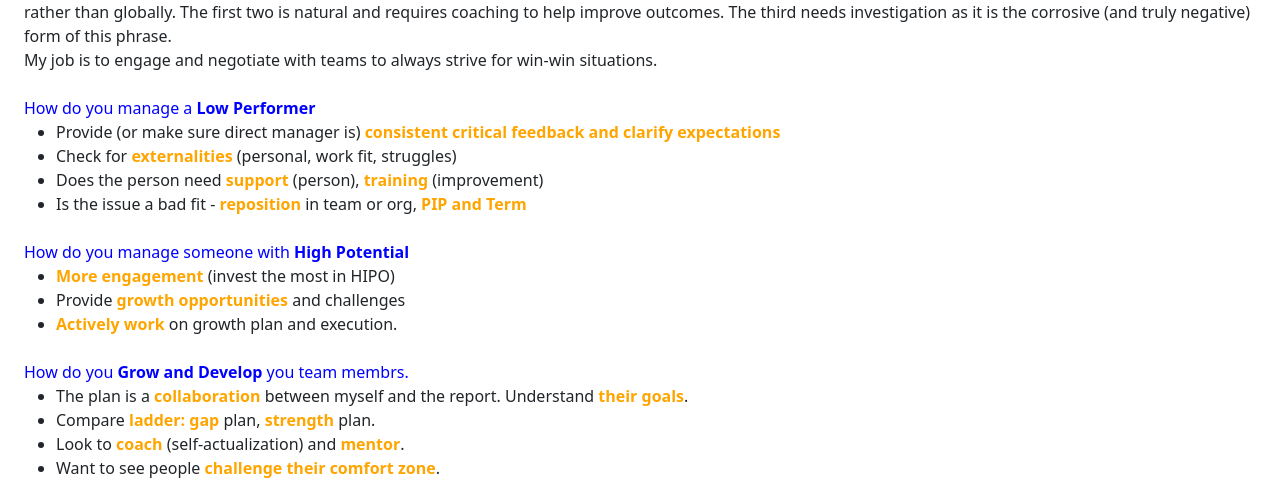
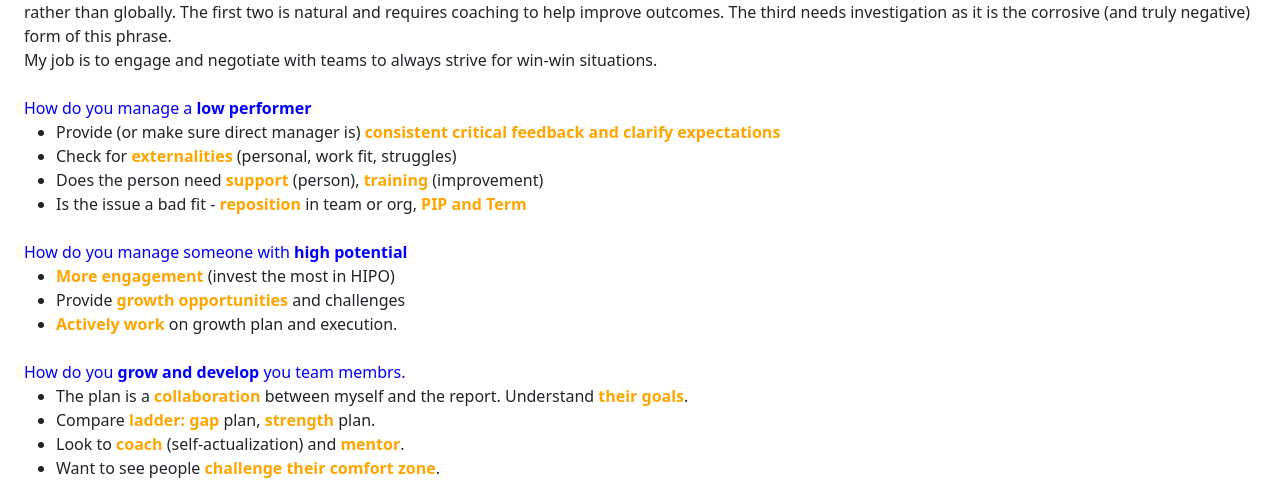
Before and after one commit to aaye/aaye.github.io, a Jekyll site: the page built from professional/interviewqanda.md, in a window 1280 px wide and 900 px high, scrolled down 987 px. Shown: the part 163-643 px from the top of the window. Built offline with Jekyll 4.4.1, drawn with Linux system fonts in a browser that asks for light colours.

Commit message:
Update interviewqanda.md

```diff
--- a/professional/interviewqanda.md
+++ b/professional/interviewqanda.md
@@ -61,7 +61,7 @@ My job is to engage and negotiate with teams to always strive for win-win situat
 
 <br/>
 
-<span style="color:blue">How do you manage a **Low Performer**</span>
+<span style="color:blue">How do you manage a **low performer**</span>
 - Provide (or make sure direct manager is) <span style="color:orange">**consistent critical feedback and clarify expectations**</span>
 - Check for <span style="color:orange">**externalities**</span> (personal, work fit, struggles)
 - Does the person need <span style="color:orange">**support**</span> (person), <span style="color:orange">**training**</span> (improvement)
@@ -69,14 +69,14 @@ My job is to engage and negotiate with teams to always strive for win-win situat
 
 <br/>
 
-<span style="color:blue">How do you manage someone with **High Potential**</span>
+<span style="color:blue">How do you manage someone with **high potential**</span>
 - <span style="color:orange">**More engagement**</span> (invest the most in HIPO)
 - Provide <span style="color:orange">**growth opportunities**</span> and challenges
 - <span style="color:orange">**Actively work**</span> on growth plan and execution.
 
 <br/>
 
-<span style="color:blue">How do you **Grow and Develop** you team membrs.</span>
+<span style="color:blue">How do you **grow and develop** you team membrs.</span>
 - The plan is a <span style="color:orange">**collaboration**</span> between myself and the report. Understand <span style="color:orange">**their goals**</span>.
 - Compare <span style="color:orange">**ladder:**</span> <span style="color:orange">**gap**</span> plan, <span style="color:orange">**strength**</span> plan.
 - Look to <span style="color:orange">**coach**</span> (self-actualization) and <span style="color:orange">**mentor**</span>.
```
